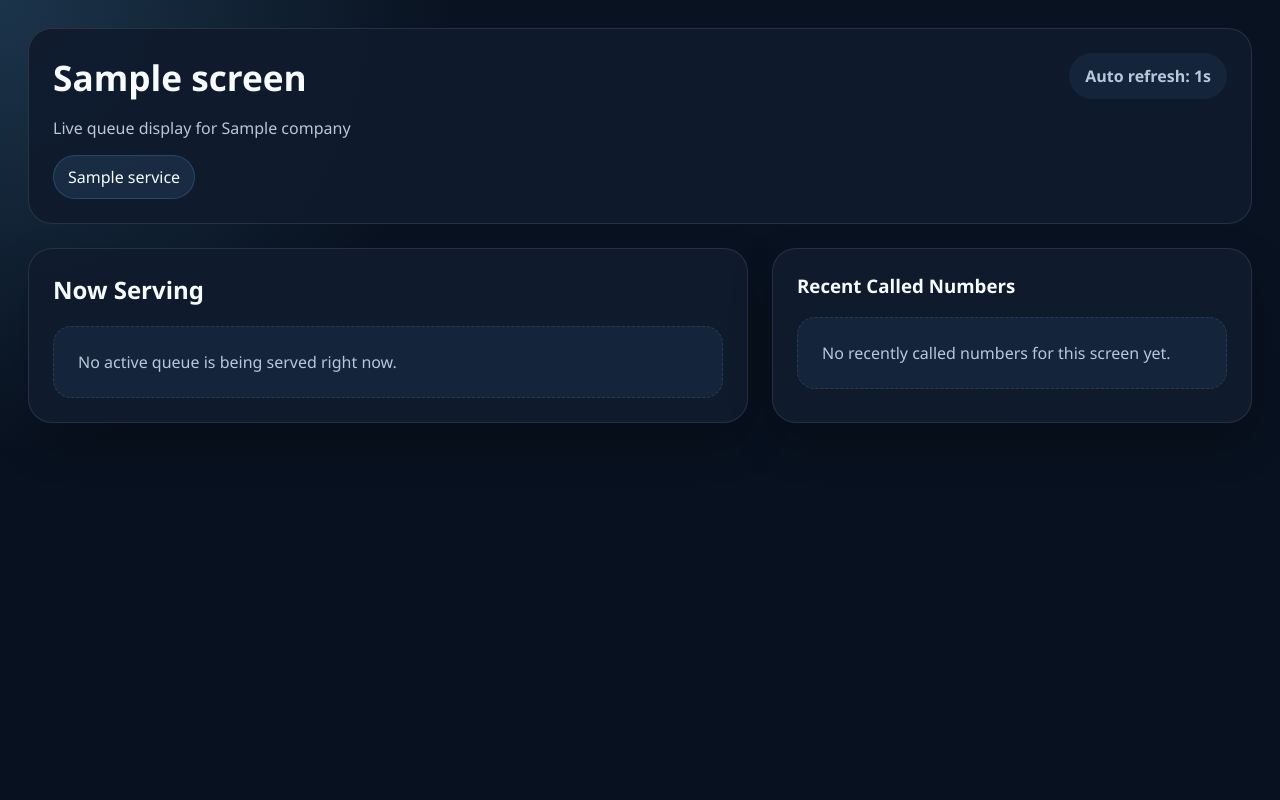
After one commit to wacky004/Employee-tag-system, a Django app: a page that uses templates/queueing/display_screen_view.html in a window 1280 px wide. The commit adds this page. Run offline with Django 5.2, Linux system fonts and the light colour scheme; tables that the repository leaves empty hold one stand-in row (values such as "Sample post").

Commit message:
Add queue display screen URLs and live monitor view

```diff
--- a/queueing/forms.py
+++ b/queueing/forms.py
@@ -101,7 +101,9 @@ class QueueDisplayScreenForm(QueueCompanyAwareFormMixin, forms.ModelForm):
         fields = [
             "company",
             "name",
+            "slug",
             "services",
+            "refresh_interval_seconds",
             "is_active",
         ]
 
@@ -117,6 +119,9 @@ class QueueDisplayScreenForm(QueueCompanyAwareFormMixin, forms.ModelForm):
         else:
             service_queryset = QueueService.objects.none()
         self.fields["services"].queryset = service_queryset
+
+    def clean_slug(self):
+        return (self.cleaned_data.get("slug") or "").strip().lower()
 
 
 class QueueTicketGenerationForm(forms.ModelForm):
--- a/queueing/models.py
+++ b/queueing/models.py
@@ -172,11 +172,13 @@ class QueueDisplayScreen(models.Model):
         related_name="queue_display_screens",
     )
     name = models.CharField(max_length=150)
+    slug = models.SlugField(max_length=150, unique=True)
     services = models.ManyToManyField(
         QueueService,
         blank=True,
         related_name="display_screens",
     )
+    refresh_interval_seconds = models.PositiveIntegerField(default=15)
     is_active = models.BooleanField(default=True)
     created_at = models.DateTimeField(auto_now_add=True)
     updated_at = models.DateTimeField(auto_now=True)
--- a/queueing/urls.py
+++ b/queueing/urls.py
@@ -7,6 +7,7 @@ from .views import (
     QueueDisplayScreenCreateView,
     QueueDisplayScreenListView,
     QueueDisplayScreenUpdateView,
+    QueueDisplayScreenView,
     QueueOperatorPanelView,
     QueueServiceCreateView,
     QueueServiceListView,
@@ -34,4 +35,5 @@ urlpatterns = [
     path("display-screens/", QueueDisplayScreenListView.as_view(), name="display-screen-list"),
     path("display-screens/create/", QueueDisplayScreenCreateView.as_view(), name="display-screen-create"),
     path("display-screens/<int:pk>/edit/", QueueDisplayScreenUpdateView.as_view(), name="display-screen-update"),
+    path("display/<slug:slug>/", QueueDisplayScreenView.as_view(), name="display-screen-view"),
 ]
--- a/queueing/views.py
+++ b/queueing/views.py
@@ -1,7 +1,7 @@
 from django.contrib.auth import get_user_model
 from django.contrib.auth.mixins import LoginRequiredMixin, UserPassesTestMixin
 from django.db import transaction
-from django.db.models import Count
+from django.db.models import Count, Q
 from django.contrib import messages
 from django.shortcuts import get_object_or_404, redirect
 from django.urls import reverse
@@ -192,6 +192,43 @@ class QueueTicketSuccessView(QueueingSetupMixin, DetailView):
         context.update(
             {
                 "can_edit_service_settings": self.request.user.can_manage_companies(),
+            }
+        )
+        return context
+
+
+class QueueDisplayScreenView(DetailView):
+    model = QueueDisplayScreen
+    template_name = "queueing/display_screen_view.html"
+    context_object_name = "screen"
+    slug_field = "slug"
+    slug_url_kwarg = "slug"
+
+    def get_queryset(self):
+        return QueueDisplayScreen.objects.filter(is_active=True).prefetch_related("services")
+
+    def get_context_data(self, **kwargs):
+        context = super().get_context_data(**kwargs)
+        screen = self.object
+        services = screen.services.filter(is_active=True).order_by("name", "code")
+        tickets = QueueTicket.objects.select_related("service", "assigned_counter").filter(
+            company=screen.company,
+            service__in=services,
+        )
+        current_ticket = tickets.filter(status__in=[QueueTicket.Status.SERVING, QueueTicket.Status.CALLED]).order_by(
+            "-called_at", "-created_at", "-id"
+        ).first()
+        recent_called_tickets = tickets.filter(
+            Q(status=QueueTicket.Status.CALLED)
+            | Q(status=QueueTicket.Status.SERVING)
+            | Q(status=QueueTicket.Status.COMPLETED)
+        ).order_by("-called_at", "-completed_at", "-created_at", "-id")[:10]
+
+        context.update(
+            {
+                "current_ticket": current_ticket,
+                "recent_called_tickets": recent_called_tickets,
+                "screen_services": services,
             }
         )
         return context
--- a/templates/queueing/display_screen_form.html
+++ b/templates/queueing/display_screen_form.html
@@ -8,10 +8,13 @@
         <div class="topbar">
             <div class="brand">
                 <h1>{% if object %}Edit Display Screen{% else %}Add Display Screen{% endif %}</h1>
-                <p>Configure display screens and link them to the services they should show.</p>
+                <p>Configure screen name, linked services, refresh behavior, active status, and the URL used on monitors or browser tabs.</p>
             </div>
             <div class="actions">
                 <a href="{% url 'queueing:display-screen-list' %}" class="button secondary">Back to Display Screens</a>
+                {% if object %}
+                <a href="{% url 'queueing:display-screen-view' object.slug %}" class="button secondary" target="_blank" rel="noopener">Open Display</a>
+                {% endif %}
                 <a href="{% url 'queueing:dashboard' %}" class="button secondary">Queueing Home</a>
             </div>
         </div>
--- /dev/null
+++ b/templates/queueing/display_screen_view.html
@@ -0,0 +1,211 @@
+<!DOCTYPE html>
+<html lang="en">
+<head>
+    <meta charset="UTF-8">
+    <meta name="viewport" content="width=device-width, initial-scale=1.0">
+    <meta http-equiv="refresh" content="{{ screen.refresh_interval_seconds }}">
+    <title>{{ screen.name }} | Queue Display</title>
+    <style>
+        :root {
+            --bg: #08111f;
+            --surface: #101b2d;
+            --surface-alt: #14243b;
+            --text: #f8fbff;
+            --muted: #b9c7da;
+            --accent: #5dade2;
+            --accent-strong: #2e86c1;
+            --good: #2ecc71;
+            --border: rgba(255, 255, 255, 0.1);
+        }
+
+        * { box-sizing: border-box; }
+
+        body {
+            margin: 0;
+            min-height: 100vh;
+            font-family: "Segoe UI", Tahoma, Geneva, Verdana, sans-serif;
+            color: var(--text);
+            background:
+                radial-gradient(circle at top left, rgba(93, 173, 226, 0.22), transparent 30%),
+                linear-gradient(180deg, #091220 0%, var(--bg) 100%);
+        }
+
+        .display-shell {
+            padding: 28px;
+        }
+
+        .display-header {
+            display: flex;
+            align-items: flex-start;
+            justify-content: space-between;
+            gap: 24px;
+            padding: 24px;
+            background: rgba(16, 27, 45, 0.92);
+            border: 1px solid var(--border);
+            border-radius: 24px;
+        }
+
+        .display-header h1 {
+            margin: 0;
+            font-size: 2.2rem;
+        }
+
+        .display-header p,
+        .display-chip,
+        .muted {
+            color: var(--muted);
+        }
+
+        .display-chip {
+            padding: 12px 16px;
+            border-radius: 999px;
+            background: var(--surface-alt);
+            font-weight: 600;
+        }
+
+        .display-grid {
+            display: grid;
+            grid-template-columns: 1.5fr 1fr;
+            gap: 24px;
+            margin-top: 24px;
+        }
+
+        .display-card {
+            padding: 24px;
+            border-radius: 24px;
+            background: rgba(16, 27, 45, 0.94);
+            border: 1px solid var(--border);
+            box-shadow: 0 20px 44px rgba(0, 0, 0, 0.22);
+        }
+
+        .display-card h2,
+        .display-card h3 {
+            margin-top: 0;
+        }
+
+        .current-number {
+            font-size: clamp(4rem, 10vw, 7rem);
+            font-weight: 800;
+            color: var(--accent);
+            line-height: 1;
+            margin: 20px 0 12px;
+        }
+
+        .current-meta {
+            display: grid;
+            gap: 10px;
+            font-size: 1.15rem;
+        }
+
+        .service-pills {
+            display: flex;
+            flex-wrap: wrap;
+            gap: 12px;
+            margin-top: 14px;
+        }
+
+        .service-pill {
+            padding: 10px 14px;
+            border-radius: 999px;
+            background: rgba(93, 173, 226, 0.12);
+            color: var(--text);
+            border: 1px solid rgba(93, 173, 226, 0.22);
+        }
+
+        .recent-list {
+            display: grid;
+            gap: 12px;
+        }
+
+        .recent-item {
+            display: flex;
+            align-items: center;
+            justify-content: space-between;
+            gap: 16px;
+            padding: 16px 18px;
+            border-radius: 18px;
+            background: var(--surface-alt);
+            border: 1px solid var(--border);
+        }
+
+        .recent-number {
+            font-size: 1.6rem;
+            font-weight: 700;
+            color: var(--good);
+        }
+
+        .empty-state {
+            padding: 24px;
+            border-radius: 18px;
+            background: var(--surface-alt);
+            border: 1px dashed var(--border);
+            color: var(--muted);
+        }
+
+        @media (max-width: 900px) {
+            .display-grid {
+                grid-template-columns: 1fr;
+            }
+
+            .display-header {
+                flex-direction: column;
+            }
+        }
+    </style>
+</head>
+<body>
+    <div class="display-shell">
+        <header class="display-header">
+            <div>
+                <h1>{{ screen.name }}</h1>
+                <p>Live queue display for {{ screen.company.name }}</p>
+                <div class="service-pills">
+                    {% for service in screen_services %}
+                    <span class="service-pill">{{ service.name }}</span>
+                    {% empty %}
+                    <span class="service-pill">No linked services</span>
+                    {% endfor %}
+                </div>
+            </div>
+            <div class="display-chip">Auto refresh: {{ screen.refresh_interval_seconds }}s</div>
+        </header>
+
+        <div class="display-grid">
+            <section class="display-card">
+                <h2>Now Serving</h2>
+                {% if current_ticket %}
+                <div class="current-number">{{ current_ticket.queue_number }}</div>
+                <div class="current-meta">
+                    <div><strong>Service:</strong> {{ current_ticket.service.name }}</div>
+                    <div><strong>Counter:</strong> {% if current_ticket.assigned_counter %}{{ current_ticket.assigned_counter.name }}{% else %}Waiting for counter assignment{% endif %}</div>
+                    <div><strong>Status:</strong> {{ current_ticket.get_status_display }}</div>
+                </div>
+                {% else %}
+                <div class="empty-state">No active queue is being served right now.</div>
+                {% endif %}
+            </section>
+
+            <section class="display-card">
+                <h3>Recent Called Numbers</h3>
+                {% if recent_called_tickets %}
+                <div class="recent-list">
+                    {% for ticket in recent_called_tickets %}
+                    <div class="recent-item">
+                        <div>
+                            <div class="recent-number">{{ ticket.queue_number }}</div>
+                            <div class="muted">{{ ticket.service.name }}</div>
+                        </div>
+                        <div class="muted">
+                            {% if ticket.assigned_counter %}{{ ticket.assigned_counter.name }}{% else %}No counter{% endif %}
+                        </div>
+                    </div>
+                    {% endfor %}
+                </div>
+                {% else %}
+                <div class="empty-state">No recently called numbers for this screen yet.</div>
+                {% endif %}
+            </section>
+        </div>
+    </div>
+</body>
+</html>
```
Also changed, not shown: queueing/tests.py (+59 -0 lines), templates/queueing/display_screen_list.html (+9 -1 lines), queueing/migrations/0003_queuedisplayscreen_refresh_interval_seconds_and_more.py (added).
